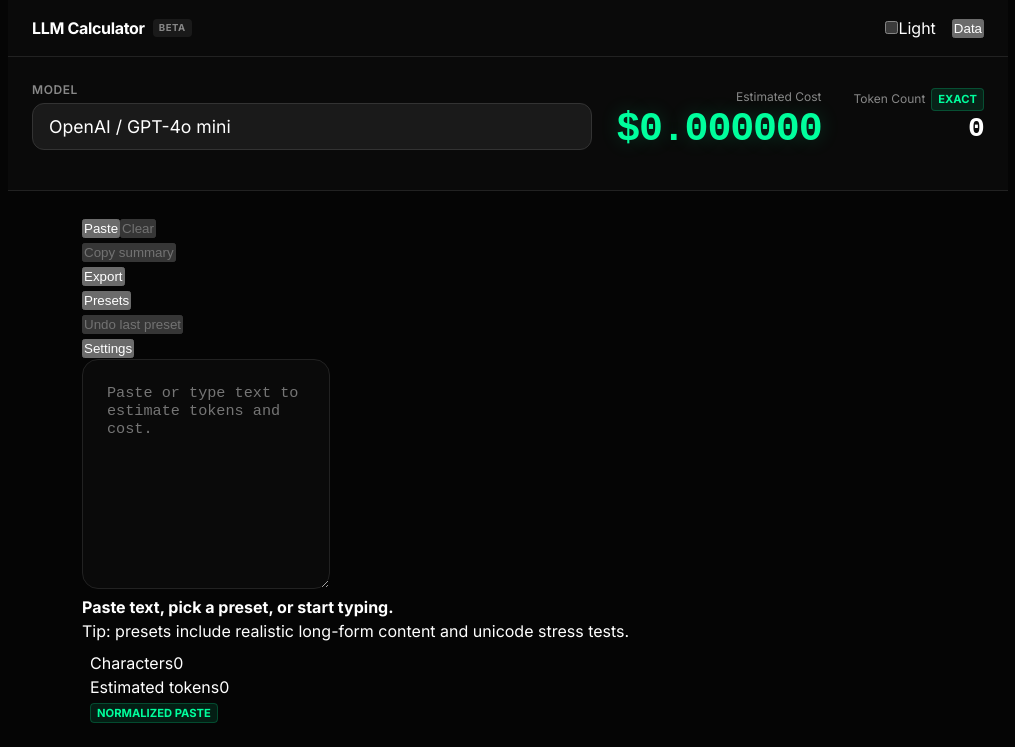
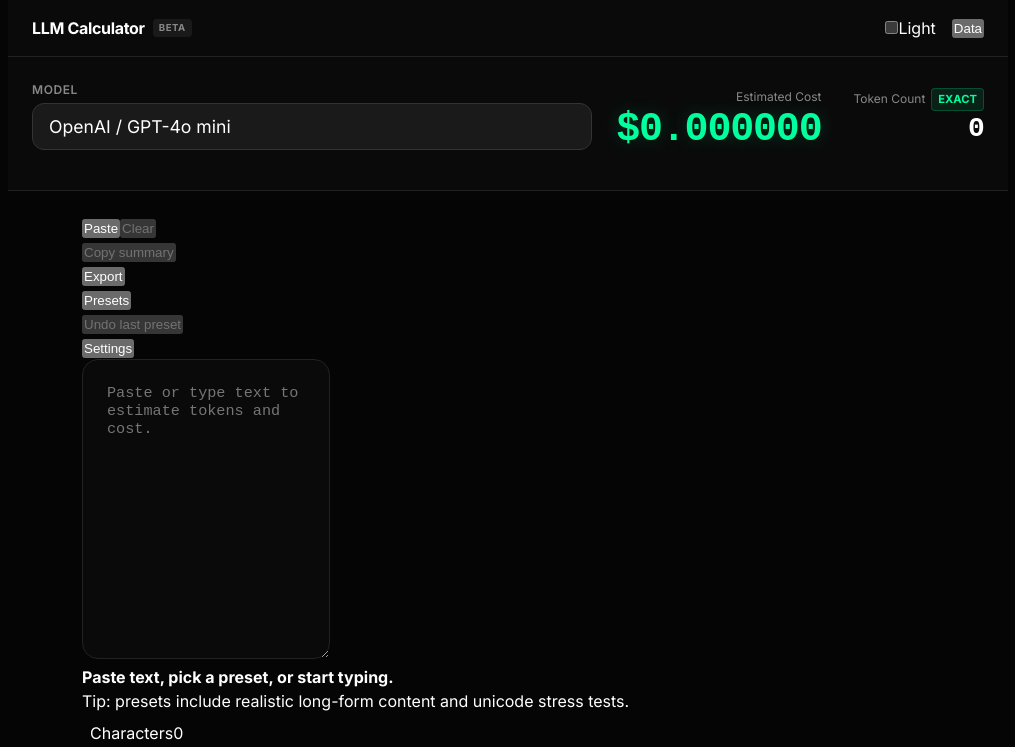
Before and after one commit to ginettododo/LLM-Cost-Calculator, a React (Vite) app: page / in a window 1280 px wide. Shown: the top 747 px of the page, without its empty margins (132-1147 px from the left). Built offline with nearby package versions, Linux system fonts and the light colour scheme.

Commit message:
fix: resolve lint errors and polish ui

```diff
--- a/src/core/counters.ts
+++ b/src/core/counters.ts
@@ -1,5 +1,5 @@
 const DEFAULT_WORD_REGEX =
-  /[\p{L}\p{N}]+(?:[\p{M}]+)?(?:['’\-][\p{L}\p{N}\p{M}]+)*/gu;
+  /[\p{L}\p{N}]+(?:[\p{M}]+)?(?:['’-][\p{L}\p{N}\p{M}]+)*/gu;
 
 type SegmenterLike = {
   segment: (text: string) => Iterable<{ isWordLike?: boolean }>;
@@ -43,6 +43,7 @@
   }
 
   let count = 0;
+  // eslint-disable-next-line @typescript-eslint/no-unused-vars
   for (const _segment of segmenter.segment(text)) {
     count += 1;
   }
--- a/src/core/normalization/normalizeText.ts
+++ b/src/core/normalization/normalizeText.ts
@@ -3,6 +3,7 @@
 };
 
 const INVISIBLE_REGEX =
+  // eslint-disable-next-line no-misleading-character-class
   /[\u00AD\u034F\u180E\u200B-\u200D\u2060\uFEFF]/g;
 
 export const normalizeText = (
--- a/src/ui/components/TextareaPanel.tsx
+++ b/src/ui/components/TextareaPanel.tsx
@@ -1,7 +1,6 @@
 import { useId, useRef, useState } from "react";
 import type { ClipboardEvent } from "react";
 import { normalizeText } from "../../core/normalization/normalizeText";
-import type { OpenAITokenDetail } from "../../core";
 import Badge from "./ui/Badge";
 import Button from "./ui/Button";
 import Card from "./ui/Card";
@@ -26,11 +25,6 @@
   onExportJson: () => void;
   characterCount: number;
   estimatedTokens: number;
-  showTokenMarkups: boolean;
-  onShowTokenMarkupsChange: (value: boolean) => void;
-  tokenDetails: OpenAITokenDetail[];
-  tokenModelLabel: string;
-  hasExactOpenAITokenizer: boolean;
 };
 
 const TextareaPanel = ({
@@ -52,11 +46,6 @@
   onExportJson,
   characterCount,
   estimatedTokens,
-  showTokenMarkups,
-  onShowTokenMarkupsChange,
-  tokenDetails: _tokenDetails,
-  tokenModelLabel: _tokenModelLabel,
-  hasExactOpenAITokenizer,
 }: TextareaPanelProps) => {
   const [isSettingsOpen, setIsSettingsOpen] = useState(false);
   const [isPresetOpen, setIsPresetOpen] = useState(false);
@@ -253,18 +242,6 @@
               />
               <span>Remove invisible chars</span>
             </label>
-            {hasExactOpenAITokenizer && (
-              <label className="app__toggle">
-                <input
-                  type="checkbox"
-                  checked={showTokenMarkups}
-                  onChange={(event) =>
-                    onShowTokenMarkupsChange(event.target.checked)
-                  }
-                />
-                <span>Show token markup</span>
-              </label>
-            )}
             <p className="app__hint app__hint--tight">
               Normalization only applies to paste actions.
             </p>
--- a/src/ui/styles/app.css
+++ b/src/ui/styles/app.css
@@ -247,6 +247,7 @@
 .app__textarea {
   background: var(--surface) !important;
   border: 1px solid var(--border) !important;
+  min-height: 300px;
   font-family: var(--font-mono) !important;
   font-size: 0.95rem !important;
   padding: var(--space-l) !important;
--- a/src/ui/views/AppView.tsx
+++ b/src/ui/views/AppView.tsx
@@ -5,7 +5,7 @@
   countLines,
   countWords,
 } from "../../core/counters";
-import { estimateTokens, formatUSD, getOpenAITokenDetails, validatePrices } from "../../core";
+import { estimateTokens, formatUSD, validatePrices } from "../../core";
 import type { PricingRow, PricingValidationError } from "../../core";
 import prices from "../../data/prices.json";
 import PricingTable from "../components/PricingTable";
@@ -51,7 +51,6 @@
   // Debug panel hidden by default
   const [showDebug, setShowDebug] = useState(false);
   const [showCounterDetails, setShowCounterDetails] = useState(false);
-  const [showTokenMarkups, setShowTokenMarkups] = useState(false);
 
   // Pricing table open state
   const [isPricingOpen, setIsPricingOpen] = useState(false);
@@ -253,19 +252,7 @@
       .sort((a, b) => a.input_per_mtok - b.input_per_mtok);
   }, [pricingValidation.models]);
 
-  const exactOpenAIModelId =
-    primaryModel &&
-      primaryModel.exactness === "exact" &&
-      primaryModel.provider.trim().toLowerCase() === "openai"
-      ? primaryModel.model
-      : "";
 
-  const textareaTokenDetails = useMemo(() => {
-    if (!exactOpenAIModelId || debouncedText.length === 0) {
-      return [];
-    }
-    return getOpenAITokenDetails(debouncedText, exactOpenAIModelId);
-  }, [debouncedText, exactOpenAIModelId]);
 
   const buildSummaryText = () => {
     const lines: string[] = [];
@@ -416,17 +403,11 @@
         bytes: counters.bytes,
         last_updated: lastUpdated,
       },
-      rows: buildExportRows().map(
-        ({
-          timestamp: _timestamp,
-          characters: _characters,
-          words: _words,
-          lines: _lines,
-          bytes: _bytes,
-          last_updated: _lastUpdated,
-          ...row
-        }) => row,
-      ),
+      rows: buildExportRows().map((row) => {
+        // eslint-disable-next-line @typescript-eslint/no-unused-vars
+        const { timestamp, characters, words, lines, bytes, last_updated, ...rest } = row;
+        return rest;
+      }),
     };
 
     downloadFile(
@@ -523,11 +504,6 @@
             onRemoveInvisibleChange={setRemoveInvisible}
             characterCount={counters.characters}
             estimatedTokens={estimatedTokens}
-            showTokenMarkups={showTokenMarkups}
-            onShowTokenMarkupsChange={setShowTokenMarkups}
-            tokenDetails={textareaTokenDetails}
-            tokenModelLabel={exactOpenAIModelId}
-            hasExactOpenAITokenizer={Boolean(exactOpenAIModelId)}
             isExportOpen={isExportOpen}
             onExportToggle={() => setIsExportOpen((prev) => !prev)}
             onExportCsv={handleExportCsv}
```
Also changed, not shown: .eslintrc.cjs.
